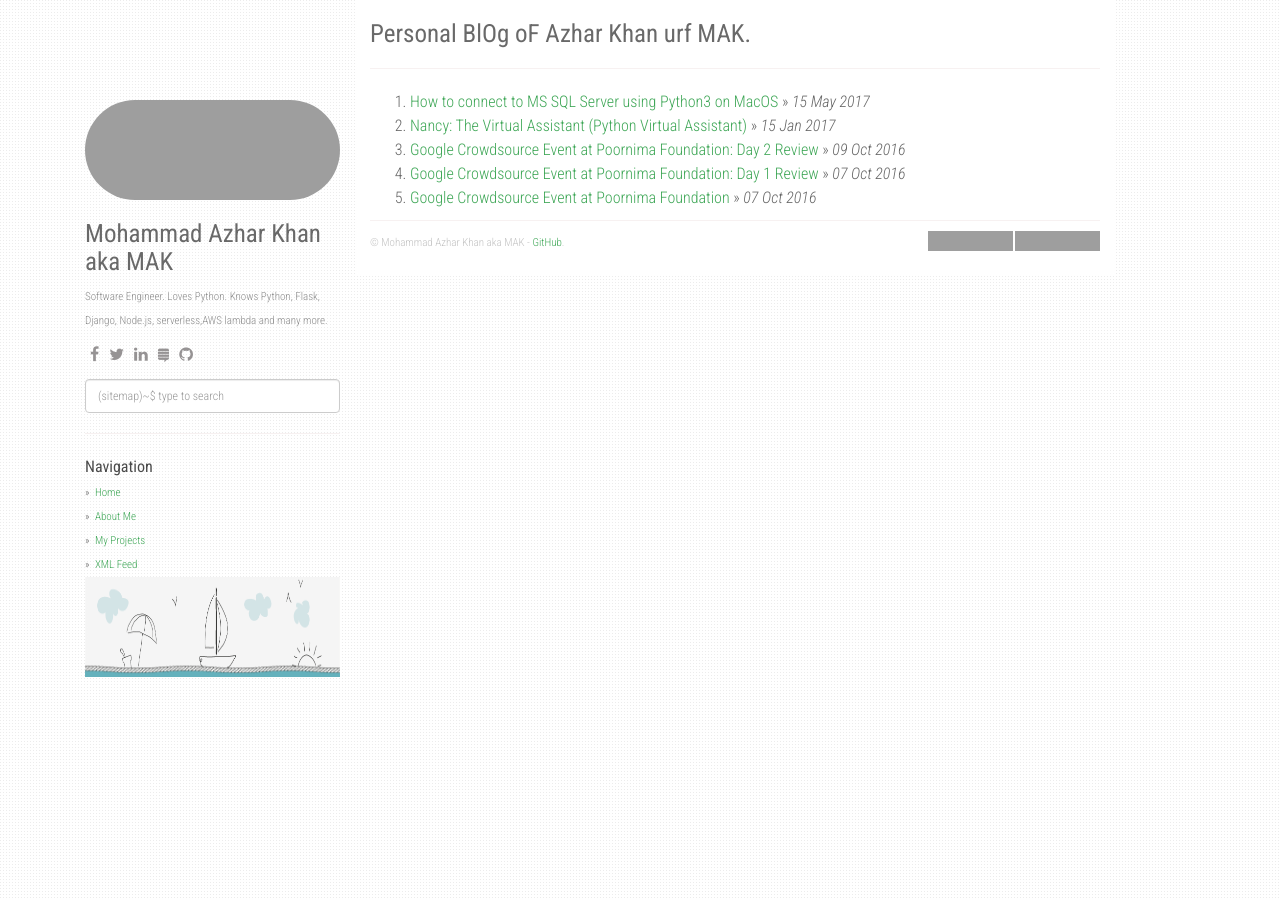
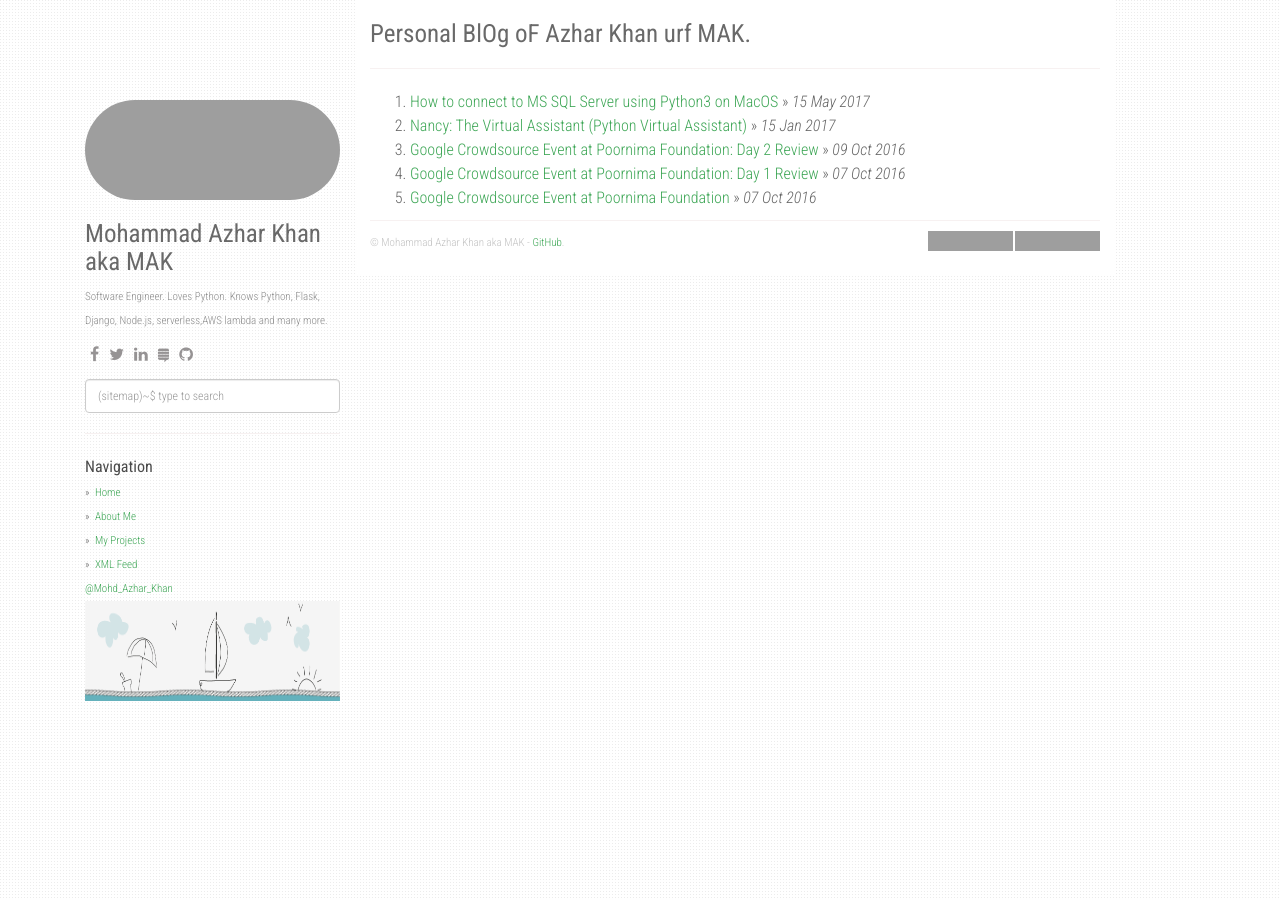
Before and after one commit to agusmakmun/agusmakmun.github.io, a Jekyll site: the page built from index.html, in a window 1280 px wide. Built offline with Jekyll 4.4.1, drawn with Linux system fonts in a browser that asks for light colours; nearby versions of some CDN libraries; the list of posts is cut into pages by our own code; comment, search, counter and statistics services are not loaded; grey boxes are pictures that could not be loaded.

Commit message:
Added google translate,twitter and brainy quotes plugin

```diff
--- a/_layouts/default.html
+++ b/_layouts/default.html
@@ -16,10 +16,15 @@
     <meta content="{{ site.share.fb_appid }}" property="fb:app_id">
     <meta content="{{ site.title }}" property="og:site_name">
 
+    <div id="google_translate_element"></div>
+    <script type="text/javascript">
+    function googleTranslateElementInit() {
+      new google.translate.TranslateElement({pageLanguage: 'en', layout: google.translate.TranslateElement.InlineLayout.HORIZONTAL}, 'google_translate_element');}
+    </script>
+    <script type="text/javascript" src="//translate.google.com/translate_a/element.js?cb=googleTranslateElementInit"></script>
     {% if page.noindex %}
       <meta name="robots" content="noindex">
     {% endif %}
-
     {% if page.title %}
       <meta content="{{ page.title }}" property="og:title">
       <meta content="article" property="og:type">
@@ -48,7 +53,6 @@
     {% else %}
       <meta content="{{ site.url }}{{ site.avatar_url }}" property="og:image">
     {% endif %}
-
     {% if page.categories %}
       {% for category in page.categories limit:1 %}
         <meta content="{{ category }}" property="article:section">
@@ -140,6 +144,10 @@
               <li><a class="about" href="{{ i.url }}">{{ i.text }}</a></li>
             {% endfor %}
           </ul>
+          <a href="https://twitter.com/Mohd_Azhar_Khan" class="twitter-follow-button" data-show-count="false" data-size="small">@Mohd_Azhar_Khan</a>
+          <script>!function(d,s,id){var js,fjs=d.getElementsByTagName(s)[0],p=/^http:/.test(d.location)?'http':'https';if(!d.getElementById(id)){js=d.createElement(s);js.id=id;js.src=p+'://platform.twitter.com/widgets.js';fjs.parentNode.insertBefore(js,fjs);}}(document, 'script', 'twitter-wjs');</script>
+          <br>
+          <script type="text/javascript" src="https://www.brainyquote.com/link/quotebr.js"></script>
           <img src="{{ site.leftfooter_url }}" height="100px" width=100% />
         </div>
         <!-- end /.fixed-condition -->
```
Also changed, not shown: Gemfile (line endings or trailing spaces).
